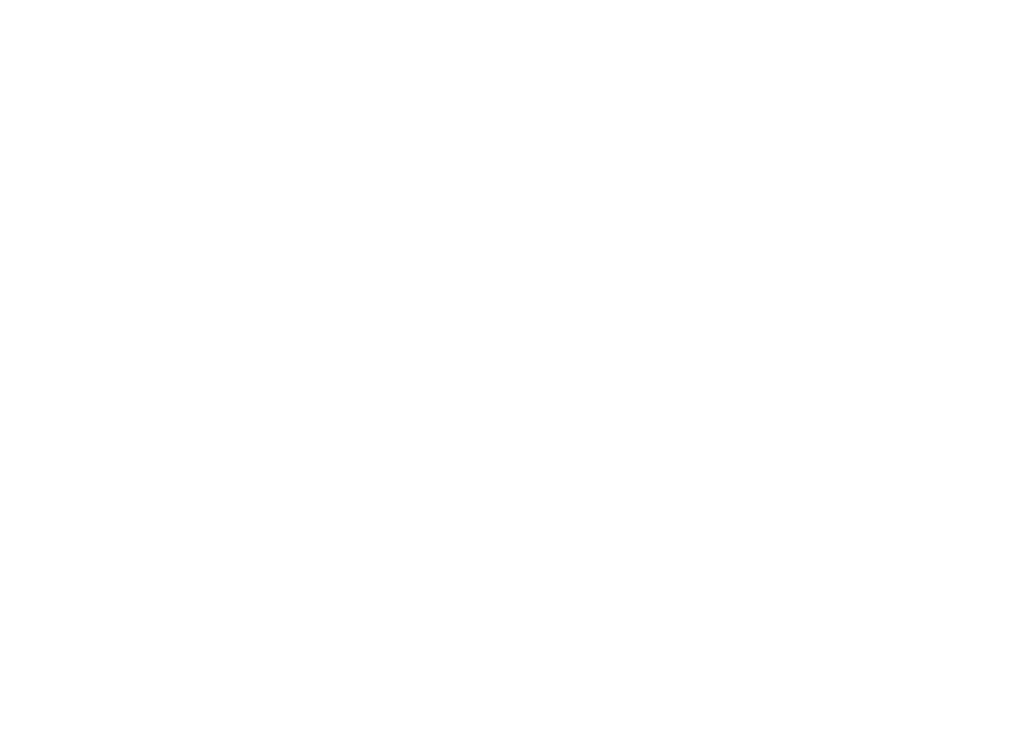
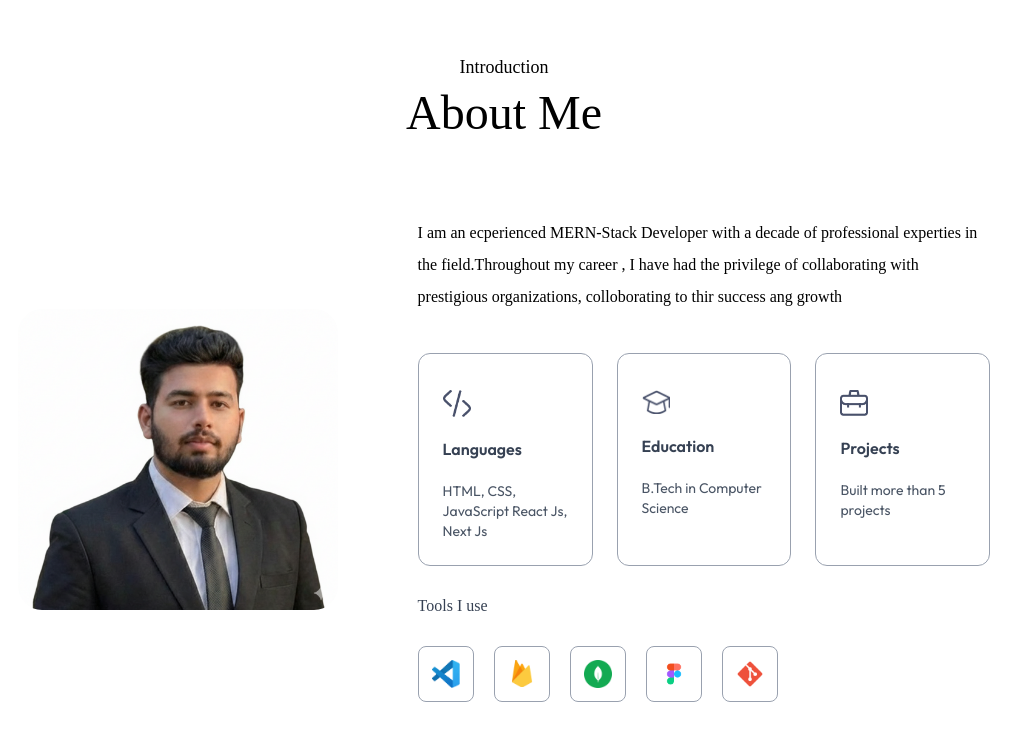
Before and after one commit to yeasin5060/portfolio-nextjs, a Next.js app: page / in a window 1280 px wide. Shown: the part 787-1528 px from the top of the page, without its empty margins (136-1157 px from the left). Before the commit the page ends 800 px from the top, so only its background shows below. Built offline with nearby package versions, Linux system fonts and the light colour scheme; a web font is replaced by a local one.

Commit message:
complete the about section

```diff
--- /dev/null
+++ b/app/components/About.jsx
@@ -0,0 +1,45 @@
+import { assets, infoList, toolsData } from '@/assets/assets'
+import Image from 'next/image'
+import React from 'react'
+
+const About = () => {
+  return (
+    <div id='about' className='w-full px-[12%] py-10 scroll-mt-20'>
+        <h4 className='text-center mb-2 text-lg fontOvo capitalize'>introduction</h4>
+        <h2 className='text-center text-5xl fontOvo capitalize'>about me</h2>
+
+        <div className='w-full flex flex-col lg:flex-row items-center gap-20 mt-20'>
+            <div className='w-64 sm:w-80 rounded-3xl max-w-none'>
+                <Image className='w-full rounded-3xl' src={assets.profile_img} alt='user-image'/>
+            </div>
+            <div className='flex-1'>
+                <p className='max-w-2xl mb-10 fontOvo'>I am an ecperienced MERN-Stack Developer with a decade of professional experties in the field.Throughout my career , I have had the privilege of collaborating with prestigious organizations, colloborating to thir success ang growth</p>
+
+                <ul className='grid grid-cols-1 sm:grid-cols-3 gap-6 max-w-2xl'>
+                    {
+                        infoList.map(({icon, iconDark, title , description} , index)=>(
+                            <li className='border-[0.5px] border-gray-400 rounded-xl p-6 cursor-pointer hover:bg-[#cac4cc] hover:-translate-y-1 duration-500' key={index}>
+                                <Image className='w-7 mt-3' src={icon} alt='not fount'/>
+                                <h3 className='my-4 font-semibold text-gray-700'>{title}</h3>
+                                <p className='text-gray-600 text-sm'>{description}</p>
+                            </li>
+                        ))
+                    }
+                </ul>
+                <h4 className='my-6 text-gray-700 fontOvo'>Tools I use</h4>
+                <ul className='flex items-center gap-3 sm:gap-5'>
+                    {
+                        toolsData.map((tool , index)=>(
+                            <li className='flex items-center justify-center w-12 sm:w-14 aspect-square border border-gray-400 rounded-lg cursor-pointer hover:bg-[#cac4cc] hover:-translate-y-1 duration-500 ' key={index}>
+                                <Image className='w-5 sm:w-7' src={tool} alt='not fount'/>
+                            </li>
+                        ))
+                    }
+                </ul>
+            </div>
+        </div>
+    </div>
+  )
+}
+
+export default About
--- /dev/null
+++ b/app/components/Hetdar.jsx
@@ -0,0 +1,17 @@
+import { assets } from '@/assets/assets'
+import Image from 'next/image'
+import React from 'react'
+
+const Hetdar = () => {
+  return (
+    <div>
+        <div>
+            <Image className='rounded-full w-32' src={assets.profile_img} alt='not fount'/>
+        </div>
+        <h3 className='flex items-end gap-2 text-xl md:text-2xl mb-3 fontOvo'>Hi! I'm Yeasin Munshi <Image className='w-6' src={assets.hand_icon} alt='not fount'/></h3>
+        <h1 className='text-3xl sm:text-6xl lg:text-[66px] fontOvo'>MERN-Stack Developer based in Bangladesh</h1>
+    </div>
+  )
+}
+
+export default Hetdar
--- a/app/components/Navbar.jsx
+++ b/app/components/Navbar.jsx
@@ -1,11 +1,11 @@
 import { assets } from '@/assets/assets'
 import Image from 'next/image'
 import Link from 'next/link'
-import React, { useRef } from 'react'
+import React, { useEffect, useRef, useState } from 'react'
 
 const Navbar = () => {
     const sideMenuRef = useRef();
-
+    const [isScroll , setIsScroll] = useState(false);
     const openMenu = () => {
         sideMenuRef.current.style.transform = 'translateX(-16rem)'
     }
@@ -13,12 +13,22 @@
     const closeMenu = () => {
         sideMenuRef.current.style.transform = 'translateX(16rem)'
     }
+
+    useEffect (()=>{
+        window.addEventListener('scroll' , ()=>{
+            if(scrollY > 50){
+                setIsScroll(true);
+            }else{
+                setIsScroll(false);
+            }
+        })
+    },[])
   return (
    <>
    <div className='fixed top-0 right-0 w-11/12 -z-10 translate-y-[-80%]'>
     <Image className='w-full' src={assets.header_bg_color} alt='not fount'/>
    </div>
-    <nav className='w-full fixed px-5 lg:px-8 xl:px-[8%] py-4 flex items-center justify-between'>
+    <nav className={`w-full fixed px-5 lg:px-8 xl:px-[8%] py-4 flex items-center justify-between z-50 ${isScroll ? "bg-white bg-opacity-50 backdrop-blur-lg shadow-sm" : ""}`}>
         <Link className='flex items-center justify' href='#top'>
             <Image alt='not fount' className='w-28 rounded-full cursor-pointer mr-14' src={assets.profile_img}/>
             <h2 className='text-2xl sm:text-4xl lg:text-[46px] fontOvo'>yeasin.dev</h2>
--- a/app/globals.css
+++ b/app/globals.css
@@ -5,7 +5,7 @@
 }
 
 .lightHover  {
-  color: #fcf4ff;
+  background-color: #cac4cc;
 }
 
 .darkHover  {
@@ -23,3 +23,11 @@
 .fontOvo {
   font-family: Ovo , serif;
 }
+
+.black {
+ text-shadow: 4px 4x 0 #000;
+}
+
+.white {
+   text-shadow: 4px 4x 0 #fff;
+}
--- a/app/layout.js
+++ b/app/layout.js
@@ -18,7 +18,7 @@
   return (
     <html
       lang="en"
-      className={`${outfit.className} ${ovo.className} antialiased leading-8 overflow-x-hidden`}
+      className={`${outfit.className} ${ovo.className} antialiased leading-8 overflow-x-hidden scroll-smooth`}
     >
       <body className="min-h-full flex flex-col">{children}</body>
     </html>
--- a/app/page.js
+++ b/app/page.js
@@ -1,5 +1,6 @@
 'use client'
 
+import About from "./components/About";
 import Header from "./components/Header";
 import Navbar from "./components/Navbar";
 
@@ -8,6 +9,7 @@
     <>
       <Navbar/>
       <Header/>
+      <About/>
     </>
   );
 }
```
